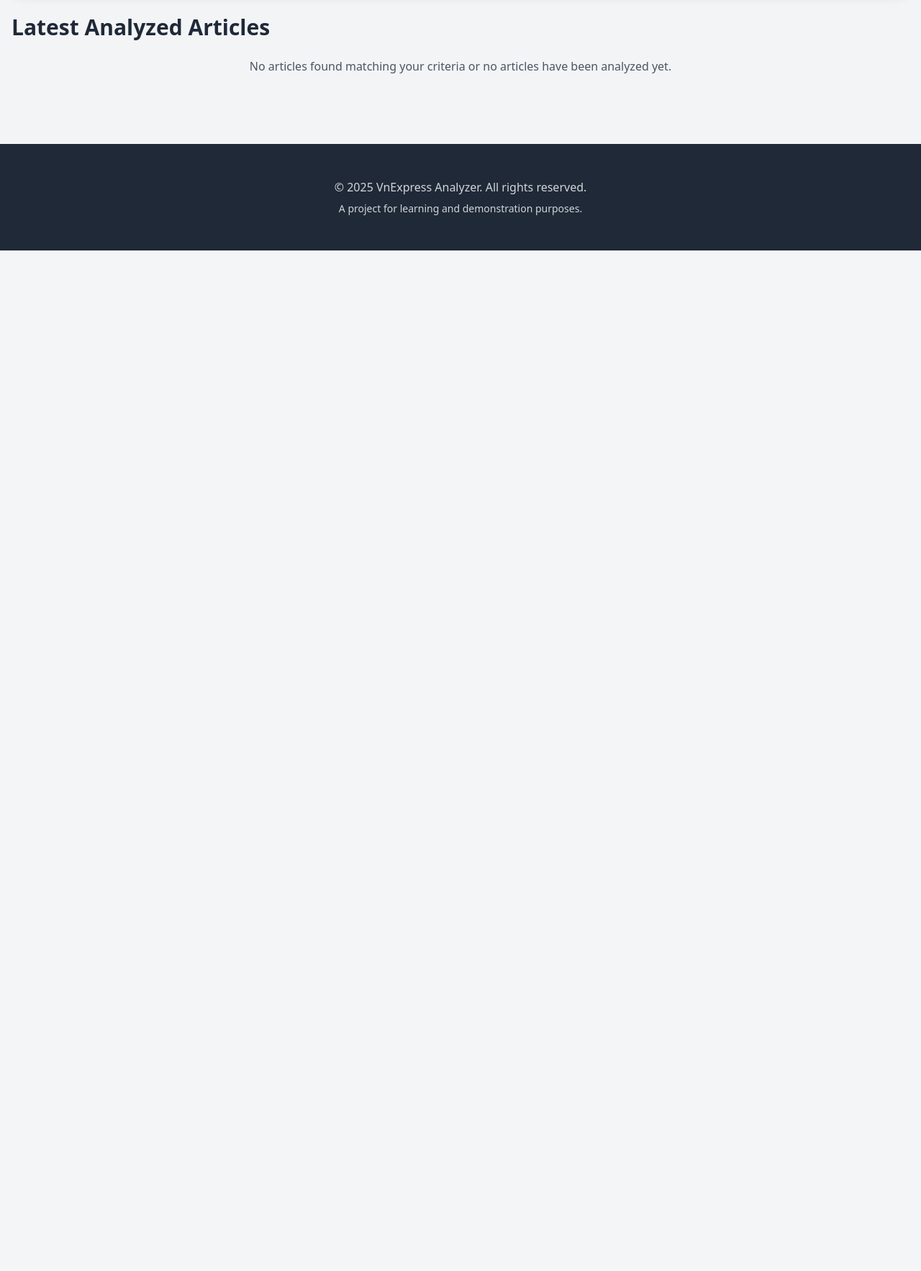
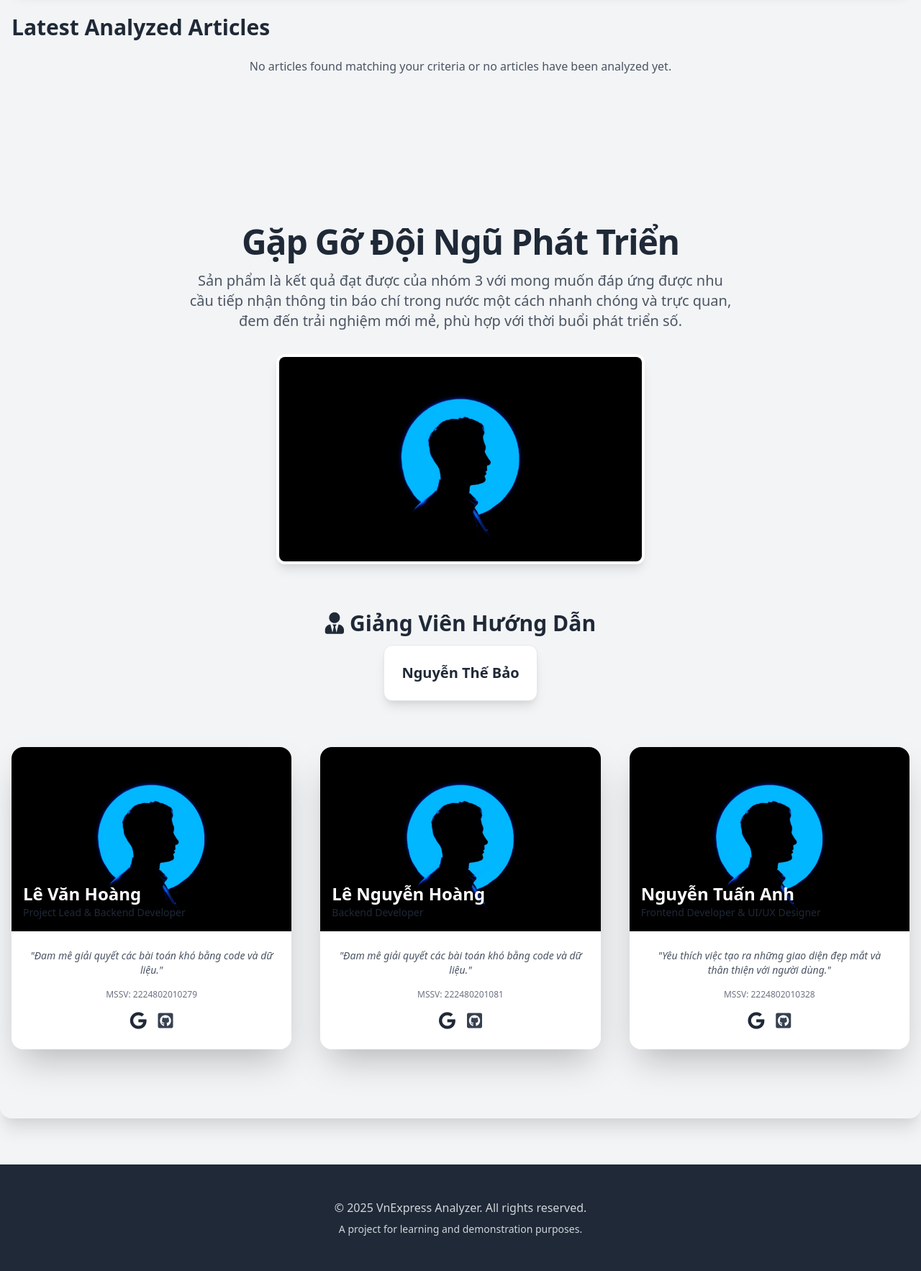
Before and after one commit to EurusDFIR/VnExpress_Anls, a Flask app: page / in a window 1280 px wide. Shown: the part 610-2376 px from the top of the page at 72% size. Before the commit the page ends 958 px from the top, so only its background shows below. Run offline with Flask 3, Linux system fonts and the light colour scheme; data that the repository does not hold is empty.

Commit message:
TuanAnh: them Development Team Section trong index.html, them TEAM_INFO_PAGE vao trong routes va tra ve return o muc index, them thu muc static o trong thu muc app

```diff
--- a/app/routes.py
+++ b/app/routes.py
@@ -10,6 +10,42 @@ import os
 from dotenv import load_dotenv
 import time
 from collections import Counter
+
+#TuanAnh_update
+TEAM_INFO_PAGE = {
+    "lecturer": "Nguyễn Thế Bảo", # Tên giảng viên
+    "members": [
+        {
+            "name": "Lê Văn Hoàng", # Thay tên
+            "mssv": "2224802010279", # Thay MSSV
+            "avatar": "images/avatars/hoang.png", # Đường dẫn đến ảnh trong static/images/avatars/
+            "role": "Project Lead & Backend Developer", # Vai trò
+            "bio": "Đam mê giải quyết các bài toán khó bằng code và dữ liệu.", # Mô tả ngắn
+            "google": "2224802010279@student.tdmu.edu.vn", # Link Goole
+            "github": "https://github.com/EurusDFIR" # Link GitHub
+        },
+        {
+            "name": "Lê Nguyễn Hoàng",
+            "mssv": "222480201081",
+            "avatar": "images/avatars/hoang.png",
+            "role": "Backend Developer",
+            "bio": "Đam mê giải quyết các bài toán khó bằng code và dữ liệu.",
+            "google": "2224802010814@student.tdmu.edu.vn",
+            "github": "https://github.com/nvhoang"
+        },
+        {
+            "name": "Nguyễn Tuấn Anh",
+            "mssv": "2224802010328",
+            "avatar": "images/avatars/anh.png",
+            "role": "Frontend Developer & UI/UX Designer",
+            "bio": "Yêu thích việc tạo ra những giao diện đẹp mắt và thân thiện với người dùng.",
+            "google": "2224802010328@student.tdmu.edu.vn",
+            "github": "https://github.com/ALZPotato"
+        },
+        # Thêm các thành viên khác vào đây theo cấu trúc tương tự
+    ],
+    "team_photo": "images/team_photo.png" # Tùy chọn: đường dẫn đến ảnh cả nhóm trong static/images/
+}
 
 load_dotenv()
 
@@ -63,7 +99,8 @@ def index():
                            current_date_from=date_from_str,
                            current_date_to=date_to_str,
                            current_sort_by=sort_by_filter,
-                           current_year=datetime.utcnow().year
+                           current_year=datetime.utcnow().year,
+                           page_team_info=TEAM_INFO_PAGE #TuanAnh_update
                            )
 
 @main_bp.route('/article/<int:article_id>')
--- a/app/templates/index.html
+++ b/app/templates/index.html
@@ -170,6 +170,86 @@
     <p class="text-center text-gray-600 animate-fade-in">No articles found matching your criteria or no articles have been analyzed yet.</p>
     {% endif %}
 </div>
+    <!-- === START: Development Team Section === -->
+    {% if page_team_info %} {# Chỉ hiển thị nếu có thông tin đội ngũ #}
+    <section class="py-16 md:py-24 bg-gradient-to-br from-slate-50 to-sky-100 rounded-2xl shadow-xl mt-12 md:mt-20 animate-fade-in">
+        <div class="container mx-auto px-4">
+            <div class="text-center mb-12 md:mb-16">
+                <h2 class="text-4xl md:text-5xl font-extrabold text-sky-700 mb-4 tracking-tight">
+                    Gặp Gỡ Đội Ngũ Phát Triển
+                </h2>
+                <p class="text-lg md:text-xl text-gray-600 max-w-3xl mx-auto">
+                    Sản phẩm là kết quả đạt được của nhóm 3 với mong muốn đáp ứng được nhu cầu tiếp nhận thông tin báo chí trong nước một cách nhanh chóng và trực quan, đem đến trải nghiệm mới mẻ, phù hợp với thời buổi phát triển số.
+                </p>
+                 {% if page_team_info.team_photo %}
+                <img src="{{ url_for('static', filename=page_team_info.team_photo) }}" alt="Team Photo" class="mt-8 mx-auto rounded-xl shadow-lg max-w-lg w-full h-auto object-cover border-4 border-white">
+                {% endif %}
+            </div>
+
+            <!-- Giảng viên hướng dẫn -->
+            <div class="text-center mb-12 md:mb-16">
+                <h3 class="text-2xl md:text-3xl font-bold text-gray-800 mb-3">
+                    <i class="fas fa-user-tie text-sky-600 mr-2"></i>Giảng Viên Hướng Dẫn
+                </h3>
+                <div class="inline-block bg-white p-6 rounded-xl shadow-lg border border-sky-300 max-w-md mx-auto">
+                    <p class="text-xl font-semibold text-sky-700">{{ page_team_info.lecturer }}</p>
+                    <!-- Thêm thông tin khác về giảng viên nếu muốn, ví dụ: Khoa, Trường -->
+                    <!-- <p class="text-sm text-gray-500 mt-1">Khoa Công nghệ Thông tin - Trường Đại học XYZ</p> -->
+                </div>
+            </div>
+
+            <!-- Danh sách thành viên -->
+            {% if page_team_info.members %}
+            <div class="grid grid-cols-1 sm:grid-cols-2 lg:grid-cols-3 gap-8 md:gap-10">
+                {% for member in page_team_info.members %}
+                <div class="bg-white rounded-2xl shadow-2xl overflow-hidden flex flex-col group transform transition-all duration-300 hover:-translate-y-2 hover:shadow-sky-400/50">
+                    <div class="relative h-64 bg-slate-700"> {# Tăng chiều cao ảnh một chút #}
+                        <img src="{{ url_for('static', filename=(member.avatar or 'images/avatars/hoang.png')) }}"
+                             alt="Ảnh đại diện {{ member.name }}"
+                             class="w-full h-full object-cover object-center group-hover:scale-105 transition-transform duration-400 ease-in-out">
+                        <div class="absolute inset-0 bg-gradient-to-t from-black/80 via-black/40 to-transparent flex flex-col justify-end p-4">
+                            <h3 class="text-2xl font-bold text-white drop-shadow-lg">{{ member.name }}</h3>
+                            {% if member.role %}
+                            <p class="text-sm text-sky-300 font-medium">{{ member.role }}</p>
+                            {% endif %}
+                        </div>
+                    </div>
+
+                    <div class="p-6 flex-grow flex flex-col text-center">
+                        {% if member.bio %}
+                        <p class="text-gray-600 text-sm mb-4 flex-grow italic">"{{ member.bio }}"</p>
+                        {% endif %}
+
+                        <div class="mt-auto">
+                            {% if member.mssv %}
+                            <p class="text-xs text-gray-500 mb-3">MSSV: {{ member.mssv }}</p>
+                            {% endif %}
+                            <div class="flex space-x-4 justify-center">
+                                {% if member.google %}
+                                <a href="{{ member.google }}" target="_blank" rel="noopener noreferrer"
+                                   class="text-sky-600 hover:text-sky-800 transition-colors duration-200 text-2xl transform hover:scale-110" title="Google">
+                                    <i class="fab fa-google"></i>
+                                </a>
+                                {% endif %}
+                                {% if member.github %}
+                                <a href="{{ member.github }}" target="_blank" rel="noopener noreferrer"
+                                   class="text-gray-700 hover:text-black transition-colors duration-200 text-2xl transform hover:scale-110" title="GitHub">
+                                    <i class="fab fa-github-square"></i>
+                                </a>
+                                {% endif %}
+                            </div>
+                        </div>
+                    </div>
+                </div>
+                {% endfor %}
+            </div>
+            {% endif %} {# Kết thúc if page_team_info.members #}
+        </div>
+    </section>
+    {% endif %} {# Kết thúc if page_team_info #}
+    <!-- === END: Development Team Section === -->
+
+</div> <!-- Thẻ đóng của <div class="container mx-auto px-4 py-8 animate-fade-in"> -->
 
 <!-- Loading Spinner Overlay -->
 <div id="loading-overlay" class="fixed inset-0 bg-white bg-opacity-70 flex flex-col items-center justify-center z-50 hidden">
```
Also changed, not shown: app/static/images/avatars/anh.png (added), app/static/images/avatars/hoang.png (added), app/static/images/team_photo.png (added).
